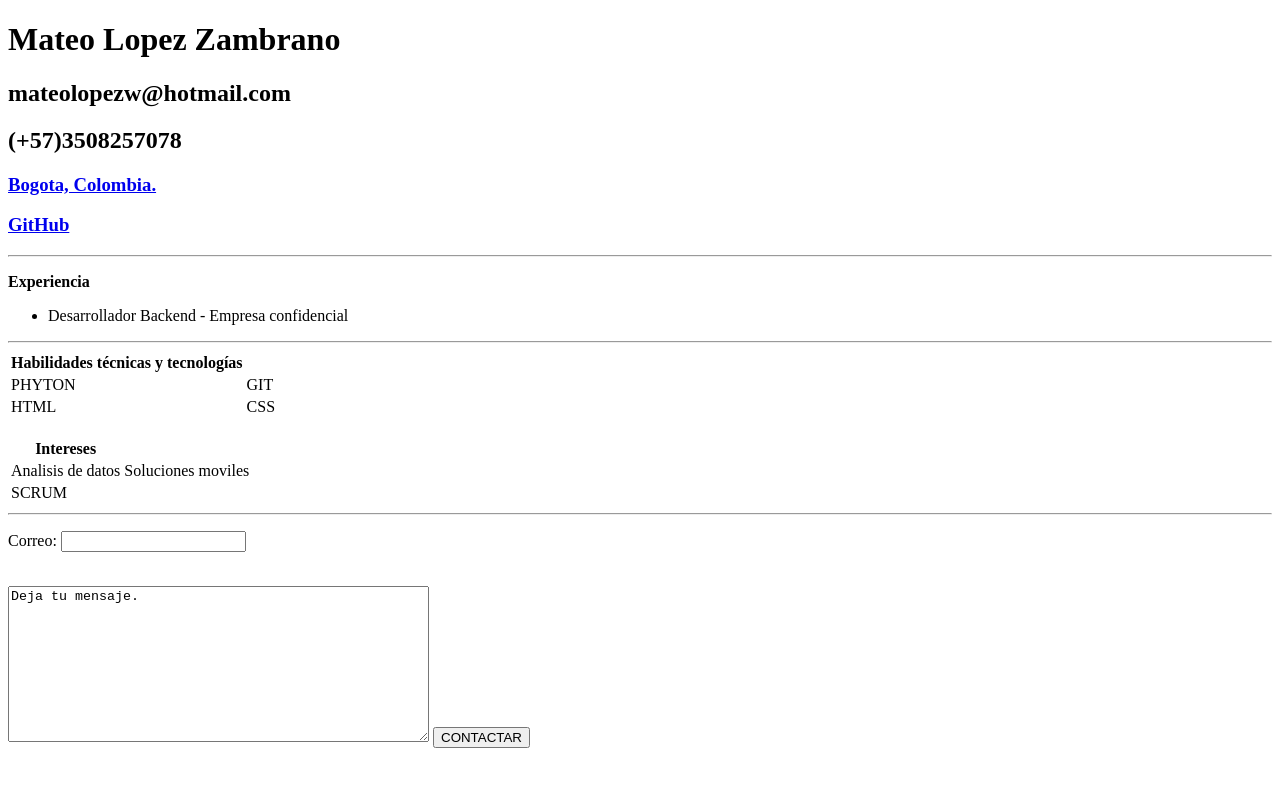
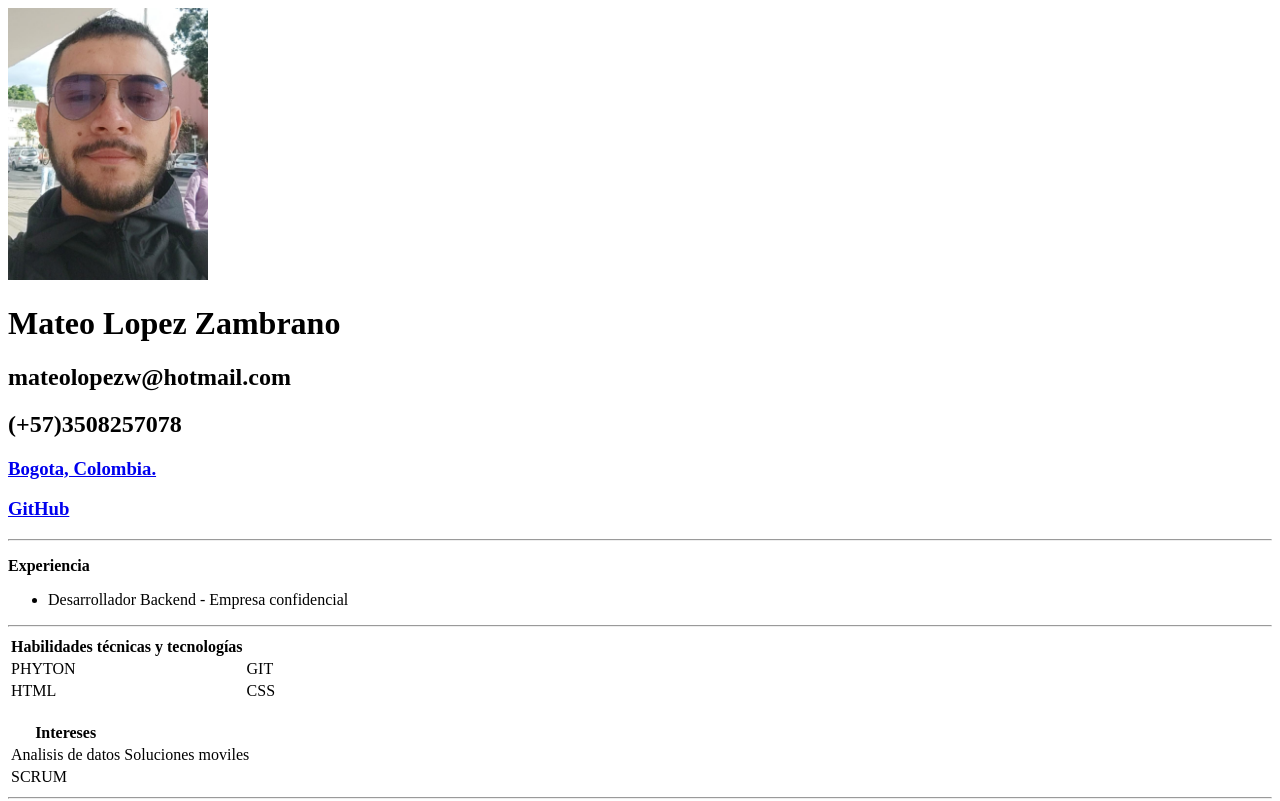
Before and after one commit to Teo-97/HojaDeVidaHTML, a plain HTML site: page index.html in a window 1280 px wide. Shown: the top 801 px of the page. Drawn offline with Linux system fonts and the light colour scheme.

Commit message:
agregando foto

```diff
--- a/index.html
+++ b/index.html
@@ -7,6 +7,7 @@
     <title>Sr. Mateo Lopez</title>
   </head>
   <body>
+    <img src="foto1.jpg" width="200px" />
     <h1><span>Mateo Lopez Zambrano</span></h1>
     <h2>mateolopezw@hotmail.com</h2>
     <h2>(+57)3508257078</h2>
@@ -52,7 +53,7 @@
     <hr />
     <p>Correo: <input type="email" /></p>
     <br />
-    <textarea name="texto" rows="10" cols="50">Deja tu mensaje.</textarea>
+    <textarea name="texto" rows="10" cols="50">Deja tu mensaje.  </textarea>
     <button name="button">CONTACTAR</button>
   </body>
 </html>
```
Also changed, not shown: foto1.jpg (added).
